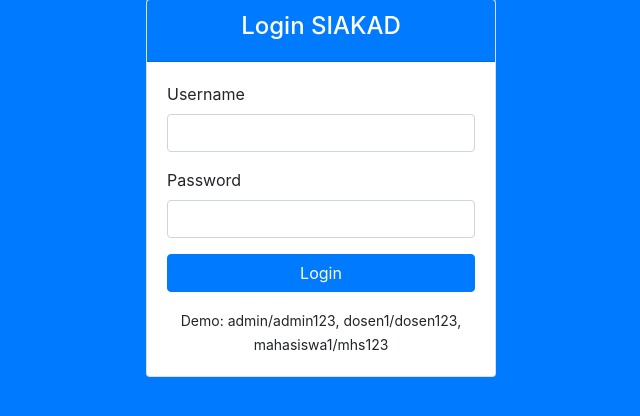
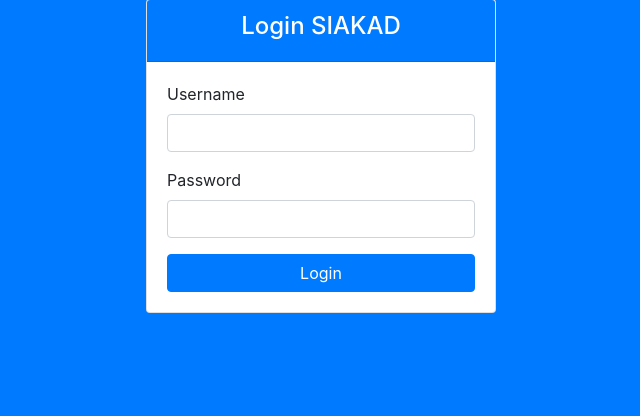
Before and after one commit to ReyhanDev-prog/Project-PemrogramanWeb, a PHP site: page /login.php in a window 1280 px wide. Shown: the part 101-517 px from the top of the page, without its empty margins (319-959 px from the left). Run offline with PHP 8.4, Linux system fonts and the light colour scheme; a stand-in replaces the project's code that opens the database connection.

Commit message:
Remove demo credentials from login.php
Removed demo credentials from the login form.

```diff
--- a/login.php
+++ b/login.php
@@ -39,7 +39,6 @@ if ($_SERVER['REQUEST_METHOD'] === 'POST') {
                         <div class="form-group"><label>Password</label><input type="password" name="password" class="form-control" required></div>
                         <button type="submit" class="btn btn-primary btn-block">Login</button>
                     </form>
-                    <div class="mt-3 text-center"><small>Demo: admin/admin123, dosen1/dosen123, mahasiswa1/mhs123</small></div>
                 </div>
             </div>
         </div>
```
